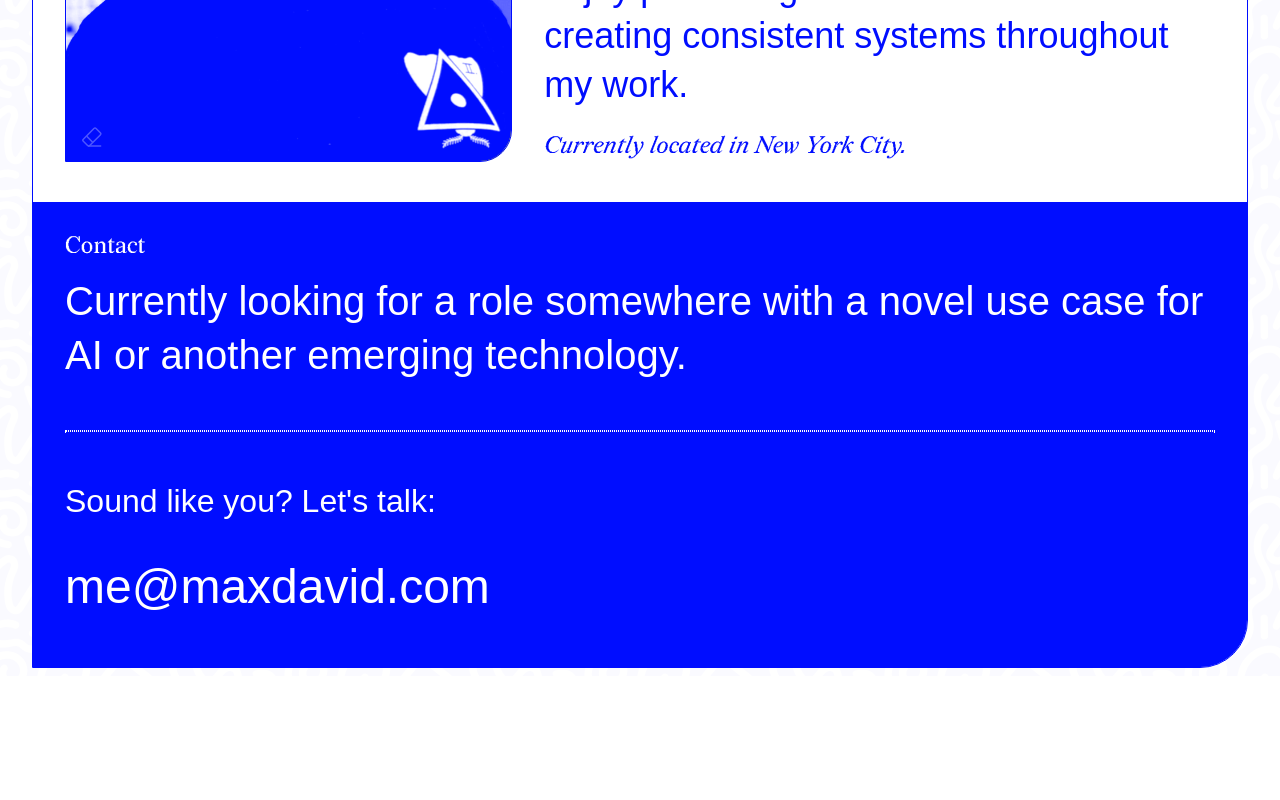
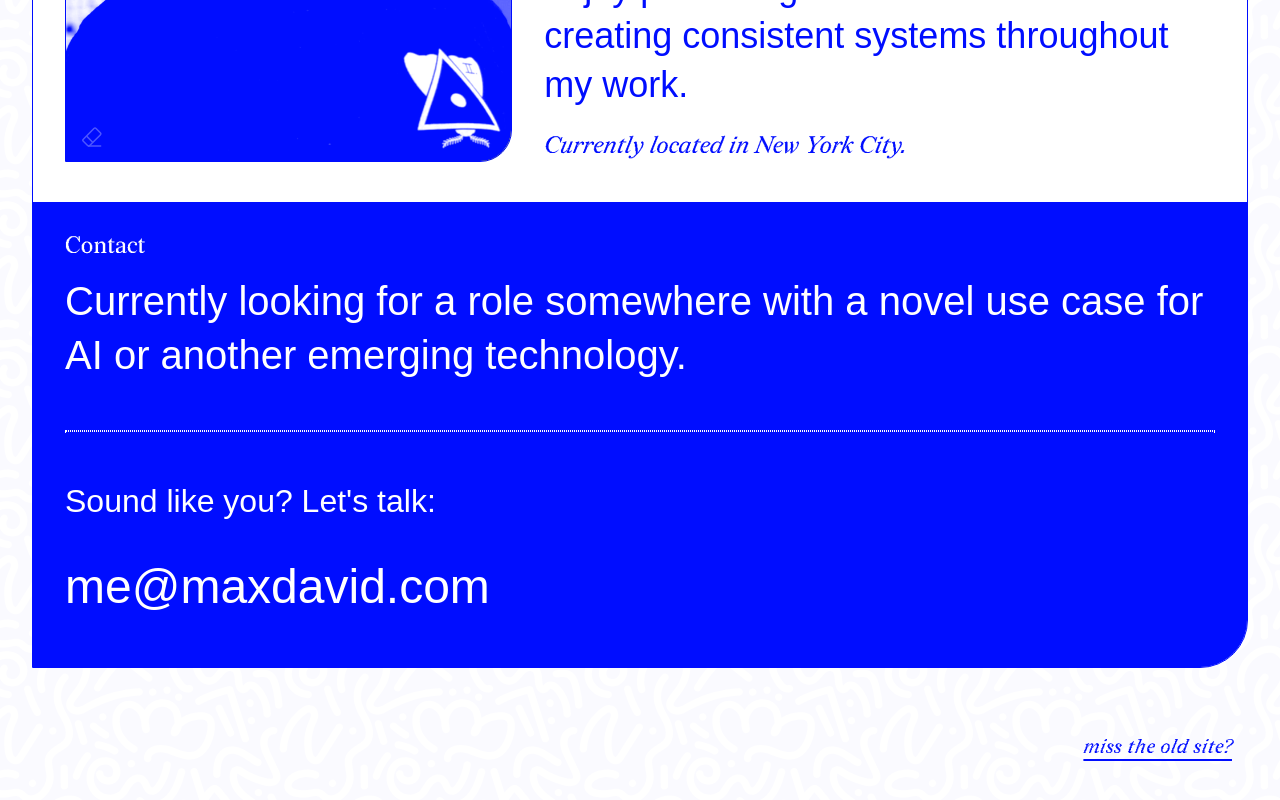
Before and after one commit to maxdavid/maxdavid-personal-site, a Next.js app: page / in a window 1280 px wide. Shown: the part 534-1334 px from the top of the page. Before the commit the page ends 1210 px from the top, so only its background shows below. Built offline with nearby package versions, Linux system fonts and the light colour scheme; a web font is replaced by a local one.

Commit message:
Add footer

```diff
--- /dev/null
+++ b/src/app/components/footer/footer.module.scss
@@ -0,0 +1,12 @@
+.footer {
+  font-size: 1.25rem;
+  font-style: italic;
+  letter-spacing: 0.02em;
+  width: 100%;
+  padding: 64px 16px;
+  text-align: right;
+}
+
+.link {
+  text-decoration-color: var(--theme-foreground);
+}
--- /dev/null
+++ b/src/app/components/footer/footer.tsx
@@ -0,0 +1,14 @@
+import classNames from 'classnames';
+import { Link } from '@/app/components';
+import { redaction35 } from '@/app/fonts';
+import styles from './footer.module.scss';
+
+export const Footer = () => {
+  return (
+    <footer className={classNames(styles.footer, redaction35.className)}>
+      <Link className={styles.link} href='http://butt.pics'>
+        miss the old site?
+      </Link>
+    </footer>
+  );
+};
--- /dev/null
+++ b/src/app/components/footer/index.ts
@@ -0,0 +1 @@
+export * from './footer';
--- a/src/app/components/index.ts
+++ b/src/app/components/index.ts
@@ -1,4 +1,6 @@
-export * from './link';
+export * from './contact';
+export * from './footer';
 export * from './header';
 export * from './hero';
-// export * from './footer';
+export * from './link';
+export * from './portrait';
--- a/src/app/components/link/link.tsx
+++ b/src/app/components/link/link.tsx
@@ -8,10 +8,19 @@ export interface LinkProps
   target?: string;
 }
 
-export const Link = ({ href, children, target, ...rest }: LinkProps) => {
+export const Link = ({
+  href,
+  children,
+  target,
+  className,
+  ...rest
+}: LinkProps) => {
   return (
     <a
-      className={target ? styles.externalLink : styles.link}
+      className={classNames(
+        target ? styles.externalLink : styles.link,
+        className
+      )}
       href={href}
       target={target}
       {...rest}
--- a/src/app/page.tsx
+++ b/src/app/page.tsx
@@ -1,12 +1,14 @@
-import { Hero } from '@/app/components/hero';
-import { Contact } from '@/app/components/contact';
+import { Hero, Contact, Footer } from '@/app/components';
 import styles from './page.module.scss';
 
 export default function Home() {
   return (
-    <main className={styles.main}>
-      <Hero />
-      <Contact />
-    </main>
+    <>
+      <main className={styles.main}>
+        <Hero />
+        <Contact />
+      </main>
+      <Footer />
+    </>
   );
 }
```
